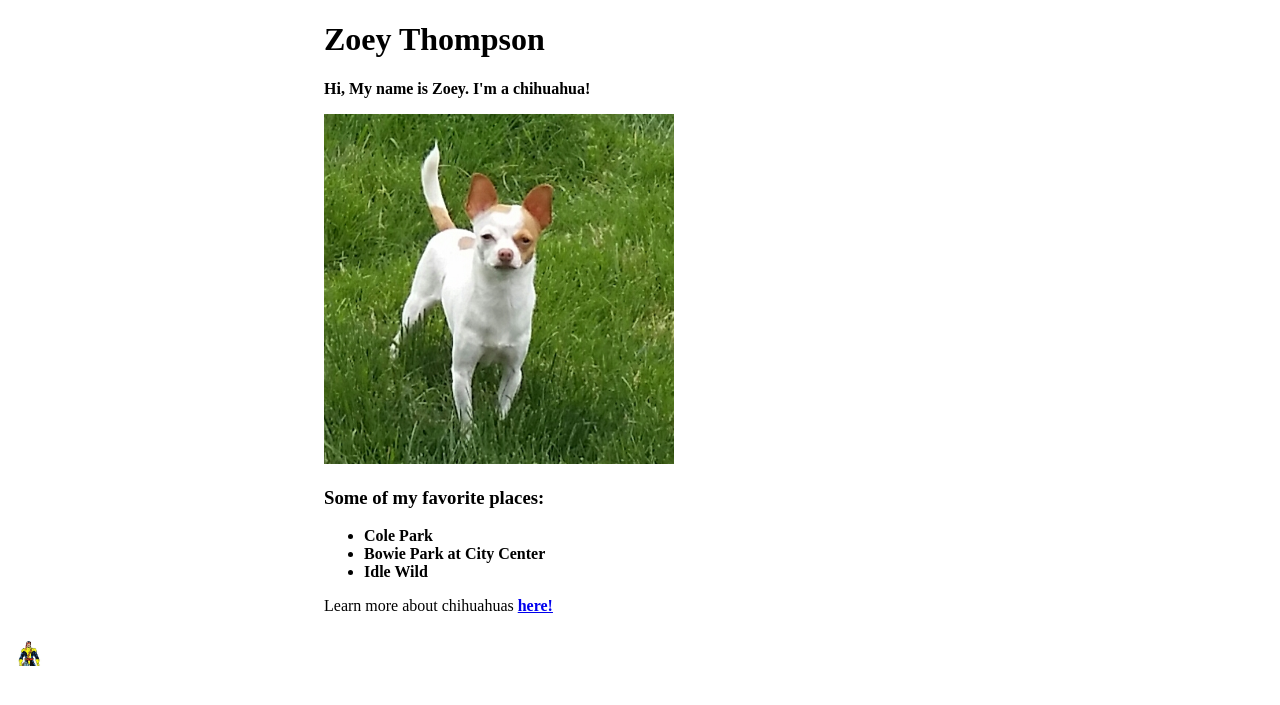
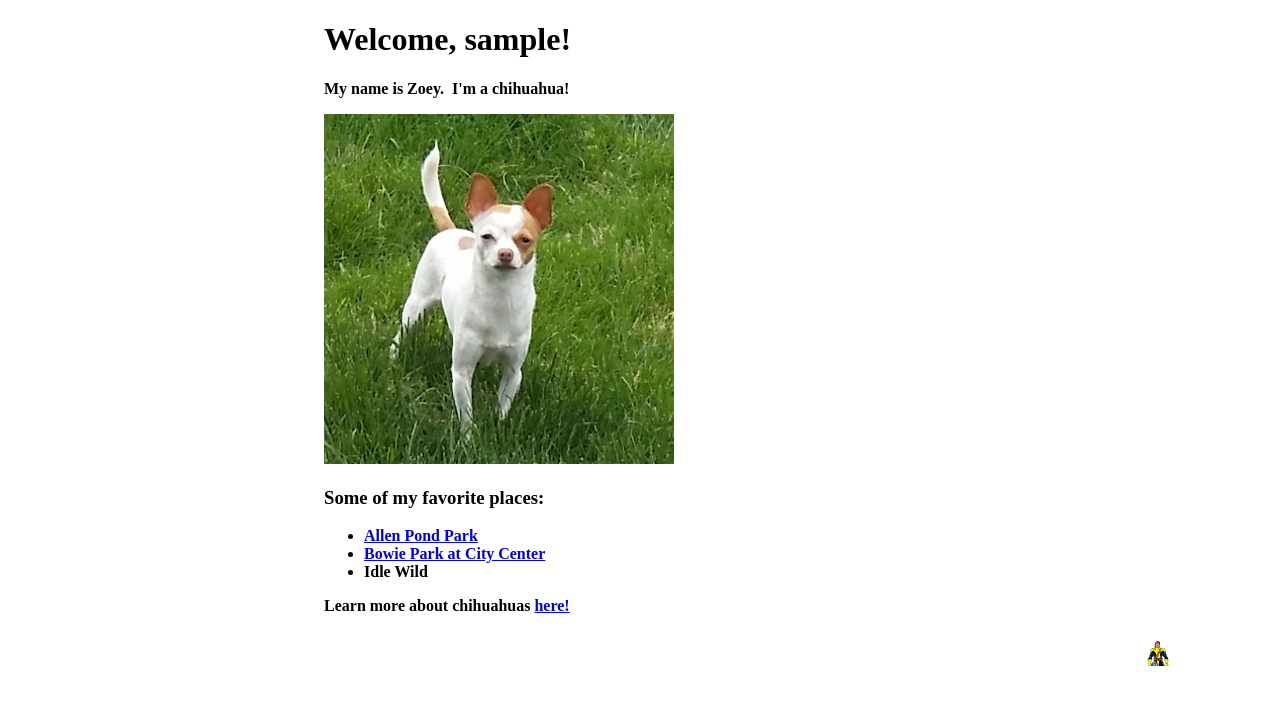
Before and after one commit to tonyt1272/user-signup, a Flask app: template templates/welcome.html in a window 1280 px wide. Shown: the top 705 px of the page. Run offline with Flask 2, Linux system fonts and the light colour scheme; the template is opened without the code that fills it: most values are stand-ins (such as "Sample title", 1, 10 or a date in 2020).

Commit message:
Preserve username and email input even when invalid, added content to welcome page

```diff
--- a/main.py
+++ b/main.py
@@ -1,68 +1,78 @@
 from flask import Flask, request, redirect, render_template
 import cgi
+import re
 
 app = Flask(__name__)
 
 app.config['DEBUG'] = True      # displays runtime errors in the browser, too
 
+##
 @app.route("/")
 def index():
 
-   ##Regenerates Username if previous Username was valid
+    ##Regenerates Username
     if request.args.get("form_name"):
         user_name1 =  request.args.get("form_name")
     else:
         user_name1 = ''
     ##----------
 
-    ##Getting any error values from previous form submission
+    ##Regenerates email
+    if request.args.get("form_email"):
+        e_mail1 =  request.args.get("form_email")
+    else:
+        e_mail1 = ''
+    ##----------
+
+    ##Extract error values from previous form submission if they exist
     user_name_error1 = request.args.get("user_name_error")
     pass_word_error1 = request.args.get("pass_word_error")
     vpass_word_error1 = request.args.get("vpass_word_error")
     e_mail_error1 = request.args.get("e_mail_error")
-    return render_template('signup.html', form_name=user_name1, user_name_error=user_name_error1 and cgi.escape(user_name_error1, quote=True),
+    return render_template('index.html', form_name=user_name1, form_email=e_mail1,
+    user_name_error=user_name_error1 and cgi.escape(user_name_error1, quote=True),
     pass_word_error=pass_word_error1 and cgi.escape(pass_word_error1, quote=True),
     vpass_word_error=vpass_word_error1 and cgi.escape(vpass_word_error1, quote=True),
     e_mail_error=e_mail_error1 and cgi.escape(e_mail_error1, quote=True))
     ##----------
 
-# @app.route("/welcome", methods=['POST'])
-# def welcome_page():
-#     render_template('welcome.html', success='Welcome')
 
+##Extract form data
 @app.route("/submit", methods=['POST'])
 def form_submission():
-    # look inside the request to figure out what the user typed
     form_error = False
     user_name = request.form['user_name']
     pass_word =	request.form['pass_word']
     vpass_word = request.form['vpass_word']
     e_mail = request.form['e_mail']
-    error_list=['None','None', 'None', 'None', user_name]
+    cgi.escape(e_mail, quote=True)
+    cgi.escape(user_name, quote=True)
+    error_list=['None','None', 'None', 'None', user_name, e_mail]
+##-------------
 
     ##username validation
     if not user_name:
         error_list[0] = "Please enter a valid username"
-        error_list[4] = ""
-        user_name='None'
+        # error_list[4] = ""
+        # user_name='None'
         form_error=True
 
     if " " in user_name:
         error_list[0] = "Username must not contain spaces"
-        error_list[4] = ""
-        user_name='None'
+        # error_list[4] = ""
+        # user_name='None'
         form_error=True
 
     if len(user_name)<3 and len(user_name)>=1:
         error_list[0] = "Username too short, must be between 3 and 20 letters"
-        error_list[4] = ""
-        user_name='None'
+        # error_list[4] = ""
+        # user_name='None'
         form_error=True
 
     if len(user_name)>20:
         error_list[0] = "Username too long, must be between 3 and 20 letters"
-        error_list[4] = ""
-        user_name='None'
+        # error_list[4] = ""
+        # user_name='None'
         form_error=True
     ##-----------------
 
@@ -96,15 +106,15 @@ def form_submission():
         elength=len(e_mail)
         if (atcount != 1) or (pcount !=1) or (scount != 0) or (elength<3) or (elength>20):
             error_list[3] = "Invalid email address"
+            e_mail='None'
             form_error=True
     ##-------------
 
 
 
-    #form render or redirect
+    #Page render or redirect
     if form_error ==True:
-    	return redirect("/?user_name_error={}&pass_word_error={}&vpass_word_error={}&e_mail_error={}&form_name={}".format(*error_list))
+    	return redirect("/?user_name_error={}&pass_word_error={}&vpass_word_error={}&e_mail_error={}&form_name={}&form_email={}".format(*error_list))
     else:
-    	#return render_template('signup.html', success='Welcome')
-        return render_template('welcome.html', success='Welcome')
+        return render_template('welcome.html', success='Welcome',username=user_name)
 app.run()
--- a/templates/base.html
+++ b/templates/base.html
@@ -9,12 +9,12 @@
         <link rel="shortcut icon" type="image/ico" href="/static/favicon.ico">
         <style>
 
-{% if success %}
+/*{% if success %}*/
 body {
     background-color: rgb(237, 248, 255);
     /*background-color: lightblue;*/
 }
-{% endif %}
+/*{% endif %}*/
 a {
     font-weight: bold;
 }
@@ -22,12 +22,16 @@ a {
 #forge {
     height: 25px;
     width: 25px;
-    float: left;
+    float: right;
 
     padding-top: 10px;
     padding-right: 100px;
     padding-bottom: 10px;
     padding-left: 10px;
+}
+
+.text_center {
+    text-align: center;
 }
 
 .center {
@@ -42,15 +46,10 @@ a {
 }
 
 </style>
-    </head>
-    <body>
-        <!-- <h1>
-            <a href="/">Signup</a>
-
-        </h1> -->
+    <!-- </head> -->
 
         {% block content %}
         {% endblock %}
-        <img src="static/forge.png" id="forge"/><!--If you give Forge enough time he can build anything.-->
-    </body>
+        <div><img src="static/forge.png" id="forge"/></div><!--If you give Forge enough time he can build anything.-->
+    <!-- </body> -->
 </html>
--- a/templates/welcome.html
+++ b/templates/welcome.html
@@ -3,26 +3,26 @@
 {% block content %}
 
 
-<html>
+
 
 	<body>
 		<div class='center'>
-		<h1>Zoey Thompson</h1>
-		<p><strong>Hi, My name is Zoey.  I'm a chihuahua!</strong></p>
+		<h1>Welcome, {{username}}!</h1>
+		<p ><strong>My name is Zoey. &nbspI'm a chihuahua!</strong></p>
 		<img src="\static\Zoey_in_grass.jpg" width="350" height="350">
 		<h3>Some of my favorite places:</h3>
 		<ul>
 			<b>
-			<li>Cole Park</li>
-			<li>Bowie Park at City Center</li>
+			<li><a href="/static/Allen_pond.jpg">Allen Pond Park<a/></li>
+			<li><a href="/static/Town_center.jpg">Bowie Park at City Center</a></li>
 			<li>Idle Wild</li>
 			</b>
 		</ul>
-		<!--h4-->
-			<p>Learn more about chihuahuas <a href="https://www.akc.org/dog-breeds/chihuahua/"><b>here!</b></a></p>
-		<!--/h4-->
+
+			<strong><p>Learn more about chihuahuas <a href="https://www.akc.org/dog-breeds/chihuahua/"><b>here!</b></a></p></strong>
+
 		</div>
 	</body>
-</html>
+
 
 {% endblock %}
```
Also changed, not shown: templates/index.html (renamed from templates/signup.html, +4 -7 lines), static/Allen_pond.jpg (added), static/Town_center.jpg (added).
